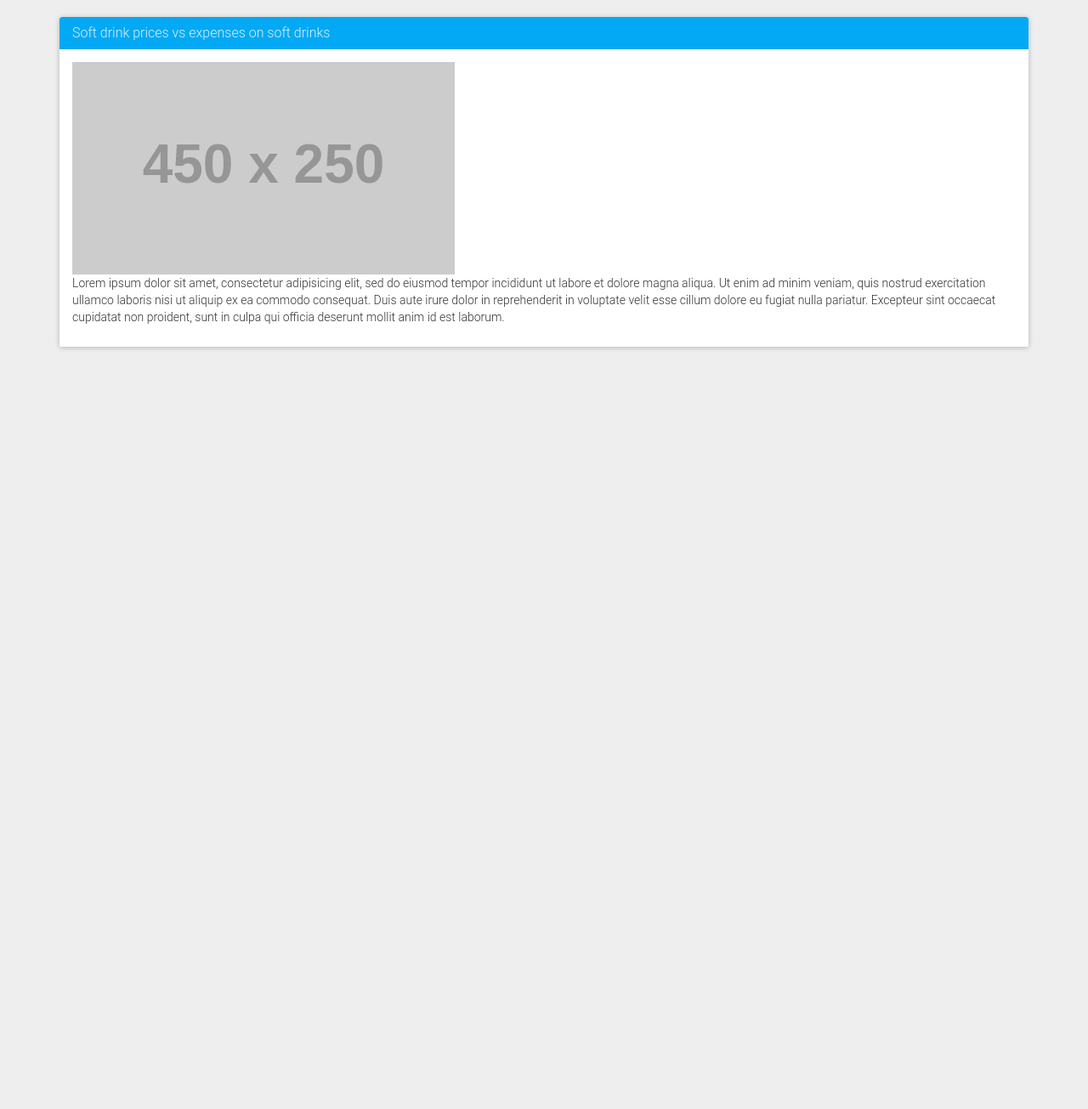
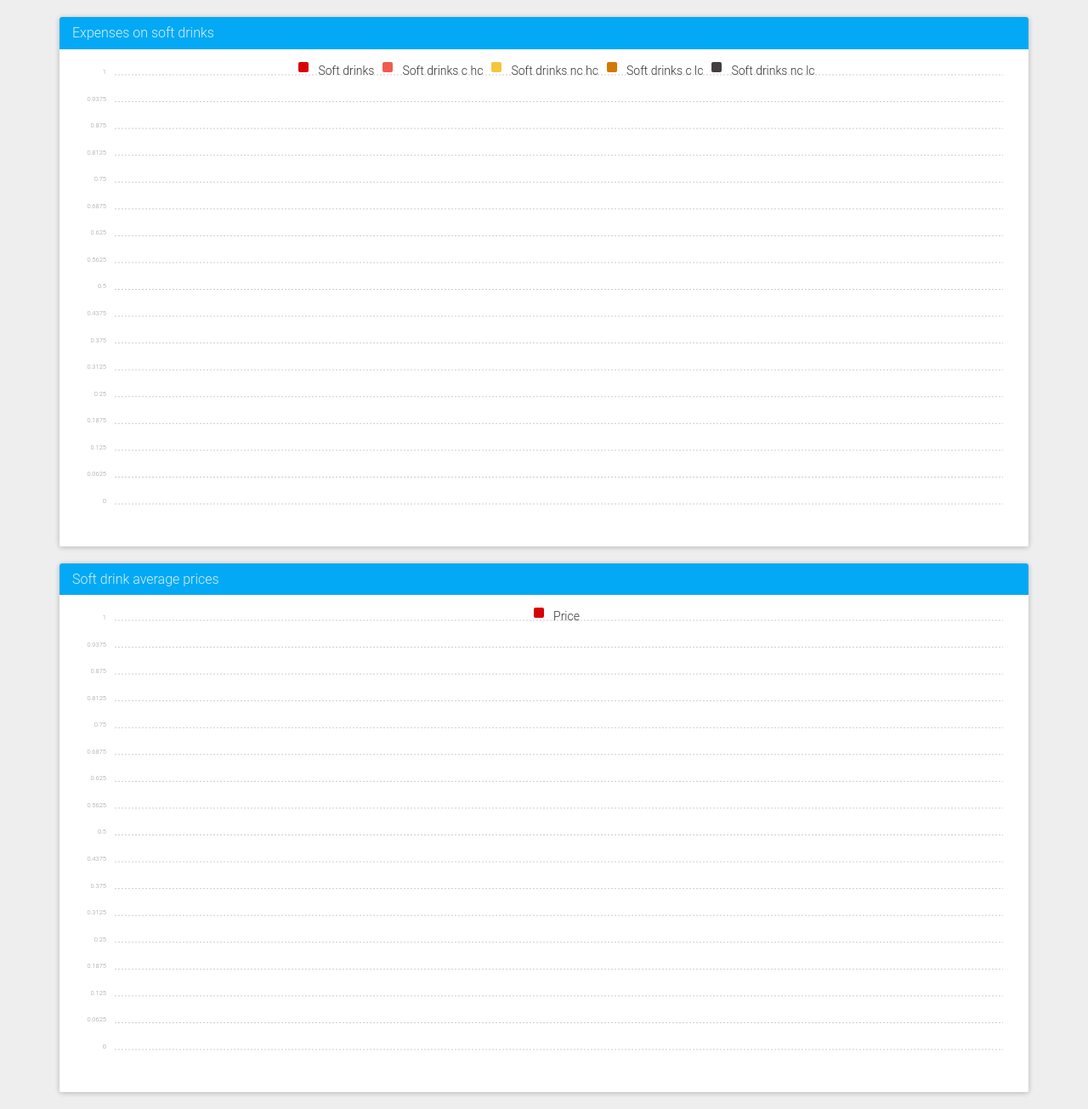
Before and after one commit to elahmo/dsfood, a Flask app: page /presentation/price in a window 1280 px wide. Shown: the part 60-1365 px from the top of the page at 85% size. Before the commit the page ends 472 px from the top, so only its background shows below. Run offline with Flask 2, Linux system fonts and the light colour scheme; grey boxes labelled with a size stand in for pictures from a placeholder-image service; data that the repository does not hold is empty; some libraries are stand-ins or nearby versions.

Commit message:
Added charts for prices and consumptions of sugary drinks

```diff
--- a/app/app.py
+++ b/app/app.py
@@ -186,7 +186,32 @@ def p_health():
 
 @app.route('/presentation/price')
 def p_price():
-	return render_template('p_price.html')
+	# prices
+	chart_data = {}
+	chart_data['prices_years'] = []
+	chart_data['prices_price'] = []
+	query_price = db['softdrinkprices.csv'].find().sort('Year', 1)
+	for result in query_price:
+		chart_data['prices_years'].append(result['Year'])
+		chart_data['prices_price'].append(result['Price per liter in GP'])
+
+	# consumption
+	chart_data['consumption_years'] = []
+	chart_data['consumption_7'] = []
+	chart_data['consumption_8'] = []
+	chart_data['consumption_9'] = []
+	chart_data['consumption_10'] = []
+	chart_data['consumption_11'] = []
+	query_consumption = db['QuantitySugarHousehold.csv'].find().sort('Year', 1)
+	for result in query_consumption:
+		chart_data['consumption_years'].append(result['Year'])
+		chart_data['consumption_7'].append(result['Soft drinks'].replace('.',''))
+		chart_data['consumption_8'].append(result['Soft drinks c hc'])
+		chart_data['consumption_9'].append(result['Soft drinks nc hc'])
+		chart_data['consumption_10'].append(result['Soft drinks c lc'])
+		chart_data['consumption_11'].append(result['Soft drinks nc lc'])
+
+	return render_template('p_price.html', chart_data=chart_data)
 
 @app.route('/presentation/consumption')
 def p_consumtion():
--- a/app/static/css/custom.css
+++ b/app/static/css/custom.css
@@ -268,3 +268,5 @@ line#drop {
   margin-right: 8px;
   opacity: 0.7;
 }
+
+/*prices charts*/
--- a/app/templates/p_price.html
+++ b/app/templates/p_price.html
@@ -3,17 +3,84 @@
 <div class="container">
 	<div class="panel panel-info">
 	  <div class="panel-heading">
-	    <h3 class="panel-title">Soft drink prices vs expenses on soft drinks</h3>
+	    <h3 class="panel-title">Expenses on soft drinks</h3>
 	  </div>
 	  <div class="panel-body">
-	  	<img src="https://placehold.it/450x250">
-
-	    <p>Lorem ipsum dolor sit amet, consectetur adipisicing elit, sed do eiusmod
-	    tempor incididunt ut labore et dolore magna aliqua. Ut enim ad minim veniam,
-	    quis nostrud exercitation ullamco laboris nisi ut aliquip ex ea commodo
-	    consequat. Duis aute irure dolor in reprehenderit in voluptate velit esse
-	    cillum dolore eu fugiat nulla pariatur. Excepteur sint occaecat cupidatat non
-	    proident, sunt in culpa qui officia deserunt mollit anim id est laborum.</p>
+	  	<div class="ct-chart ct-octave consumption-chart-price"></div>
+	  	<script type="text/javascript">
+	  		var data = {
+			  labels: [{%for year in chart_data['consumption_years']%}'{{year}}',{%endfor%}],
+			  series: [
+				[{{chart_data['consumption_7']|join(', ')}}],
+				[{{chart_data['consumption_8']|join(', ')}}],
+				[{{chart_data['consumption_9']|join(', ')}}],
+				[{{chart_data['consumption_10']|join(', ')}}],
+				[{{chart_data['consumption_11']|join(', ')}}]
+			  ]
+			};
+			var options = {
+				plugins : [
+					Chartist.plugins.legend({
+			            legendNames: ['Soft drinks' , 'Soft drinks c hc' , 'Soft drinks nc hc' , 'Soft drinks c lc' , 'Soft drinks nc lc'],
+			            position: 'top'
+			        }),
+			        Chartist.plugins.tooltip()
+				]
+			};
+			var chart = Chartist.Line('.consumption-chart-price', data, options);
+			chart.on('draw', function(data) {
+			  if(data.type === 'line' || data.type === 'area') {
+			    data.element.animate({
+			      d: {
+			        begin: 200 * data.index,
+			        dur: 500,
+			        from: data.path.clone().scale(1, 0).translate(0, data.chartRect.height()).stringify(),
+			        to: data.path.clone().stringify(),
+			        easing: Chartist.Svg.Easing.easeOutQuint
+			      }
+			    });
+			  }
+			});
+	  	</script>
+	  </div>
+	</div>
+	<div class="panel panel-info">
+	  <div class="panel-heading">
+	    <h3 class="panel-title">Soft drink average prices</h3>
+	  </div>
+	  <div class="panel-body">
+	  	<div class="ct-chart ct-octave prices-chart-price"></div>
+	  	<script type="text/javascript">
+	  		var data = {
+			  labels: [{%for year in chart_data['prices_years']%}'{{year}}',{%endfor%}],
+			  series: [
+				[{{chart_data['prices_price']|join(', ')}}]
+			  ]
+			};
+			var options = {
+				plugins : [
+					Chartist.plugins.legend({
+			            legendNames: ['Price'],
+			            position: 'top'
+			        }),
+			        Chartist.plugins.tooltip()
+				]
+			};
+			var chart = Chartist.Line('.prices-chart-price', data, options);
+			chart.on('draw', function(data) {
+			  if(data.type === 'line' || data.type === 'area') {
+			    data.element.animate({
+			      d: {
+			        begin: 200 * data.index,
+			        dur: 500,
+			        from: data.path.clone().scale(1, 0).translate(0, data.chartRect.height()).stringify(),
+			        to: data.path.clone().stringify(),
+			        easing: Chartist.Svg.Easing.easeOutQuint
+			      }
+			    });
+			  }
+			});
+	  	</script>
 	  </div>
 	</div>
 </div>
```
